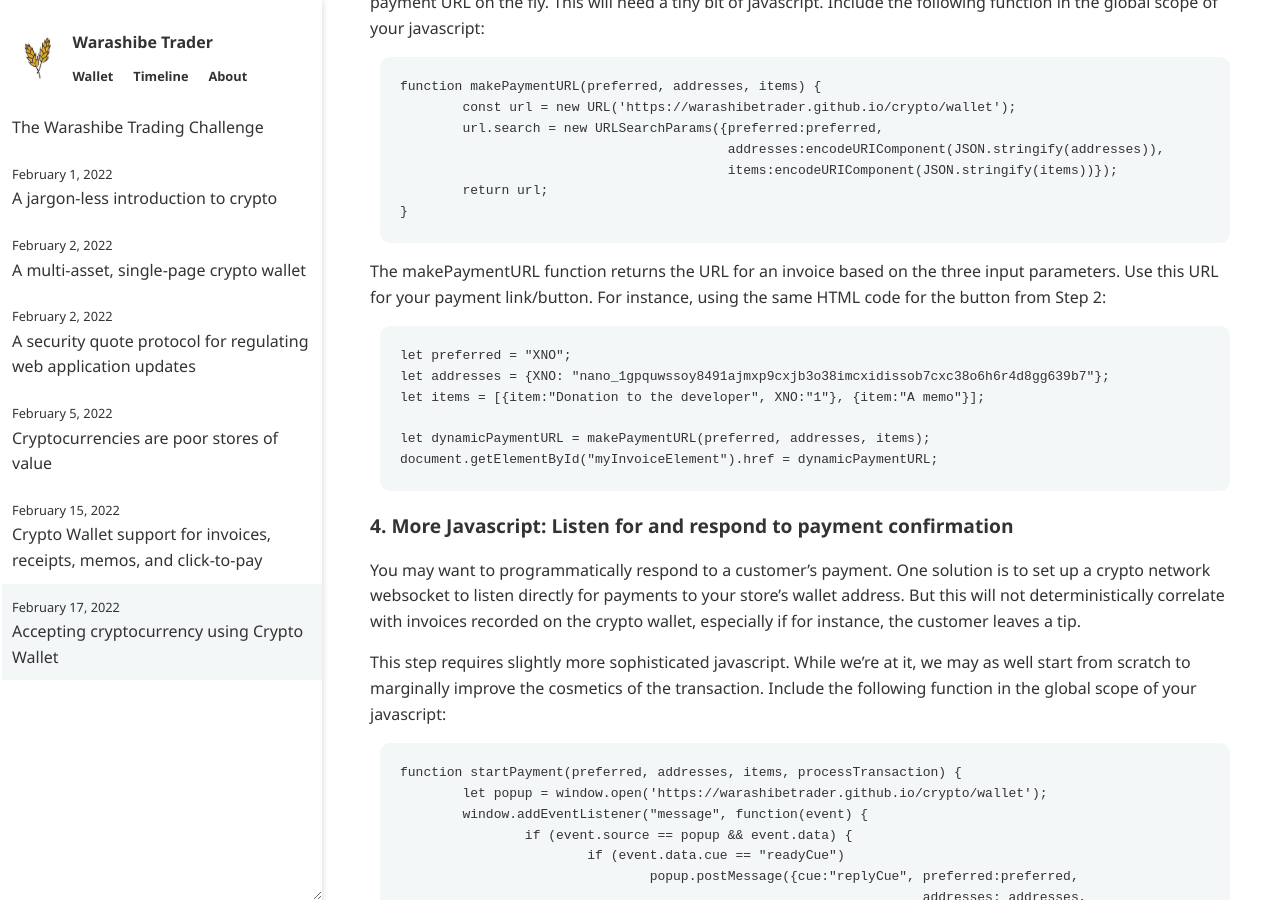
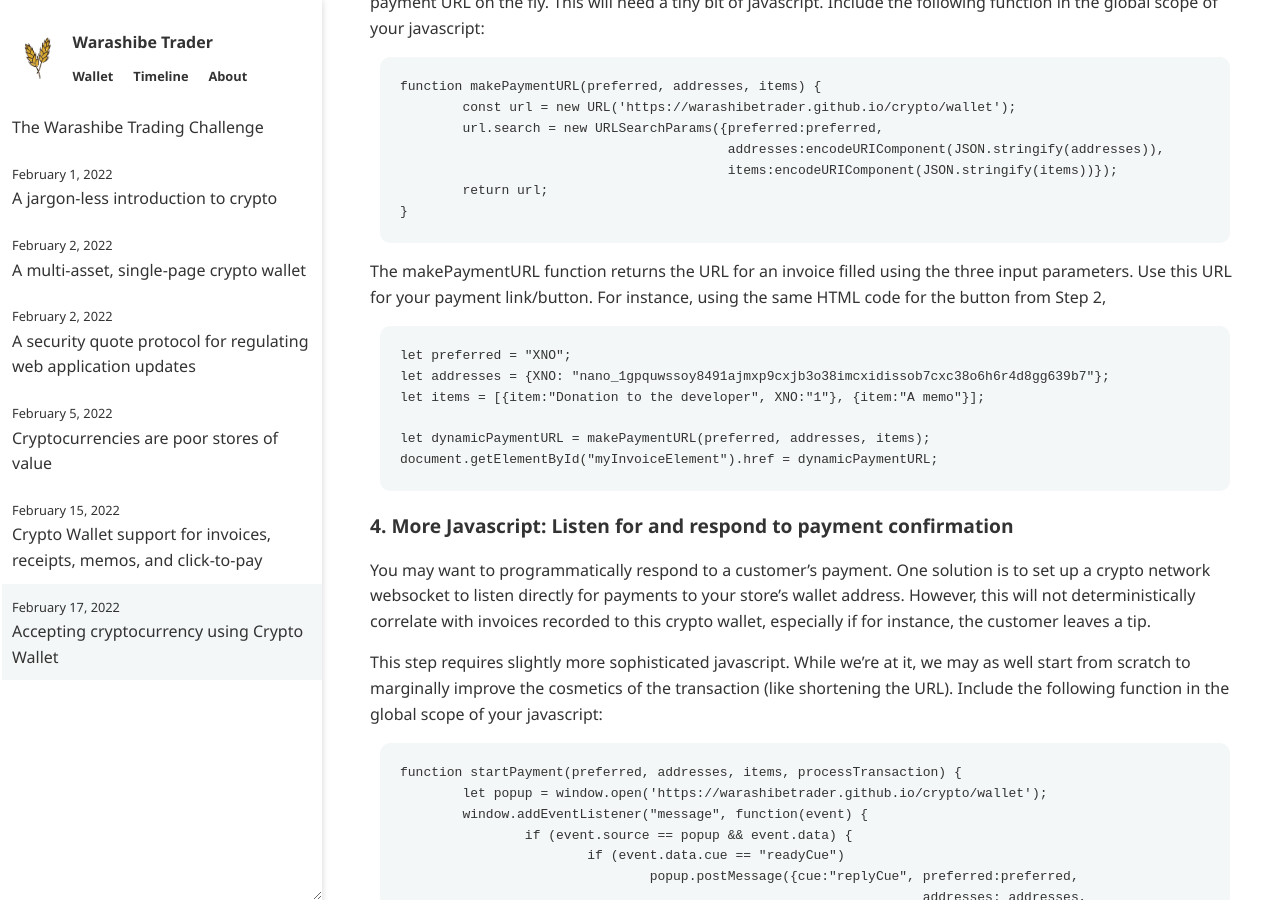
Before and after one commit to warashibetrader/warashibetrader.github.io, a Jekyll site: the page built from _posts/2022-02-17-invoices.md, in a window 1280 px wide and 900 px high, scrolled down 739 px. Built offline with Jekyll 4.4.1, drawn with Linux system fonts in a browser that asks for light colours.

Commit message:
Update 2022-02-17-invoices.md

```diff
--- a/_posts/2022-02-17-invoices.md
+++ b/_posts/2022-02-17-invoices.md
@@ -36,7 +36,7 @@ If you want to construct an invoice based on say, a customer's shopping cart, th
 		return url;
 	}
 
-The makePaymentURL function returns the URL for an invoice based on the three input parameters. Use this URL for your payment link/button. For instance, using the same HTML code for the button from Step 2:
+The makePaymentURL function returns the URL for an invoice filled using the three input parameters. Use this URL for your payment link/button. For instance, using the same HTML code for the button from Step 2,
 
 	let preferred = "XNO";
 	let addresses = {XNO: "nano_1gpquwssoy8491ajmxp9cxjb3o38imcxidissob7cxc38o6h6r4d8gg639b7"};
@@ -48,9 +48,9 @@ The makePaymentURL function returns the URL for an invoice based on the three in
 
 ### 4. More Javascript: Listen for and respond to payment confirmation
 
-You may want to programmatically respond to a customer's payment. One solution is to set up a crypto network websocket to listen directly for payments to your store's wallet address. But this will not deterministically correlate with invoices recorded on the crypto wallet, especially if for instance, the customer leaves a tip.
+You may want to programmatically respond to a customer's payment. One solution is to set up a crypto network websocket to listen directly for payments to your store's wallet address. However, this will not deterministically correlate with invoices recorded to this crypto wallet, especially if for instance, the customer leaves a tip.
 
-This step requires slightly more sophisticated javascript. While we're at it, we may as well start from scratch to marginally improve the cosmetics of the transaction. Include the following function in the global scope of your javascript:
+This step requires slightly more sophisticated javascript. While we're at it, we may as well start from scratch to marginally improve the cosmetics of the transaction (like shortening the URL). Include the following function in the global scope of your javascript:
 
 	function startPayment(preferred, addresses, items, processTransaction) {
 		let popup = window.open('https://warashibetrader.github.io/crypto/wallet');
```
